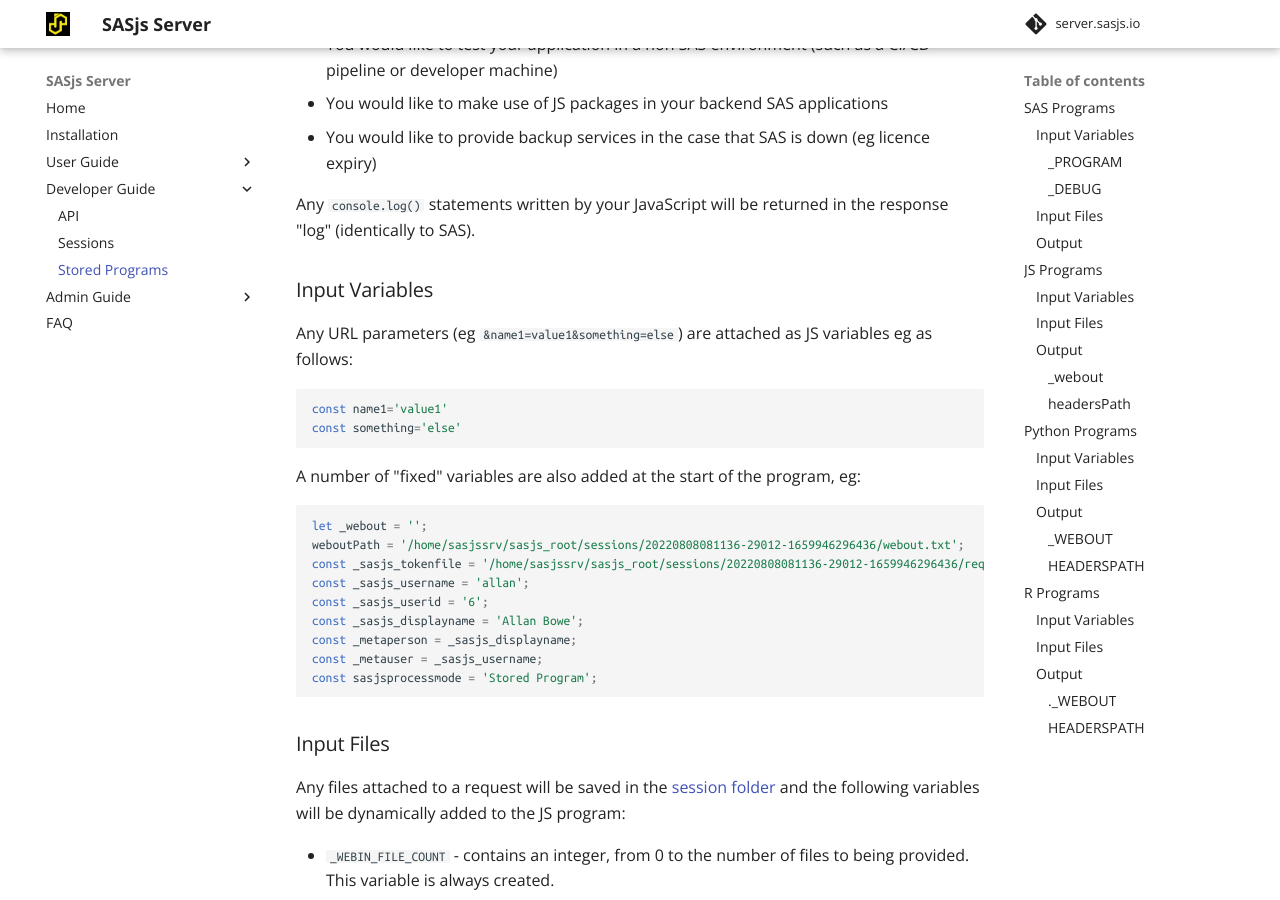
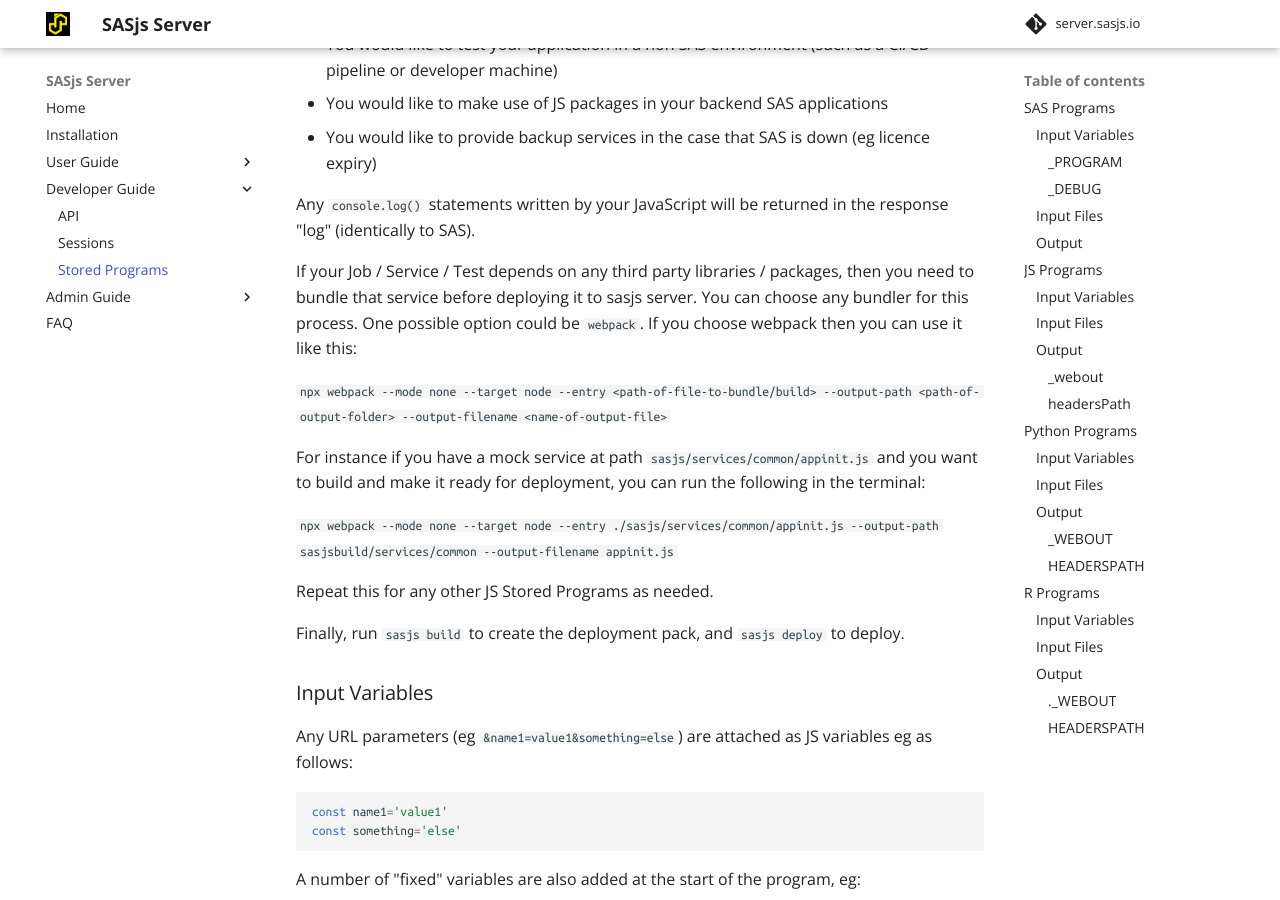
Before and after one commit to sasjs/server.sasjs.io, an MkDocs documentation site: the page built from docs/storedprograms.md, in a window 1280 px wide and 900 px high, scrolled down 2347 px. Built offline with MkDocs 1.6.1 and Material for MkDocs 9.7.7, drawn with Linux system fonts in a browser that asks for light colours; comment, search, counter and statistics services are not loaded.

Commit message:
Update storedprograms.md

```diff
--- a/docs/storedprograms.md
+++ b/docs/storedprograms.md
@@ -91,6 +91,19 @@ The use of JS "programs" as your backend is highly beneficial for the following
 * You would like to provide backup services in the case that SAS is down (eg licence expiry)
 
 Any `console.log()` statements written by your JavaScript will be returned in the response "log" (identically to SAS).
+
+If your Job / Service / Test depends on any third party libraries / packages, then you need to bundle that service before deploying it to sasjs server. You can choose any bundler for this process. One possible option could be `webpack`. If you choose webpack then you can use it like this:
+
+`npx webpack --mode none --target node --entry <path-of-file-to-bundle/build> --output-path <path-of-output-folder> --output-filename <name-of-output-file>`
+
+For instance if you have a mock service at path `sasjs/services/common/appinit.js` and you want to build and make it ready for deployment, you can run the following in the terminal:
+
+`npx webpack --mode none --target node --entry ./sasjs/services/common/appinit.js --output-path sasjsbuild/services/common --output-filename appinit.js`
+
+Repeat this for any other JS Stored Programs as needed.
+
+Finally, run `sasjs build` to create the deployment pack, and `sasjs deploy` to deploy.
+
 
 ### Input Variables
 
```
